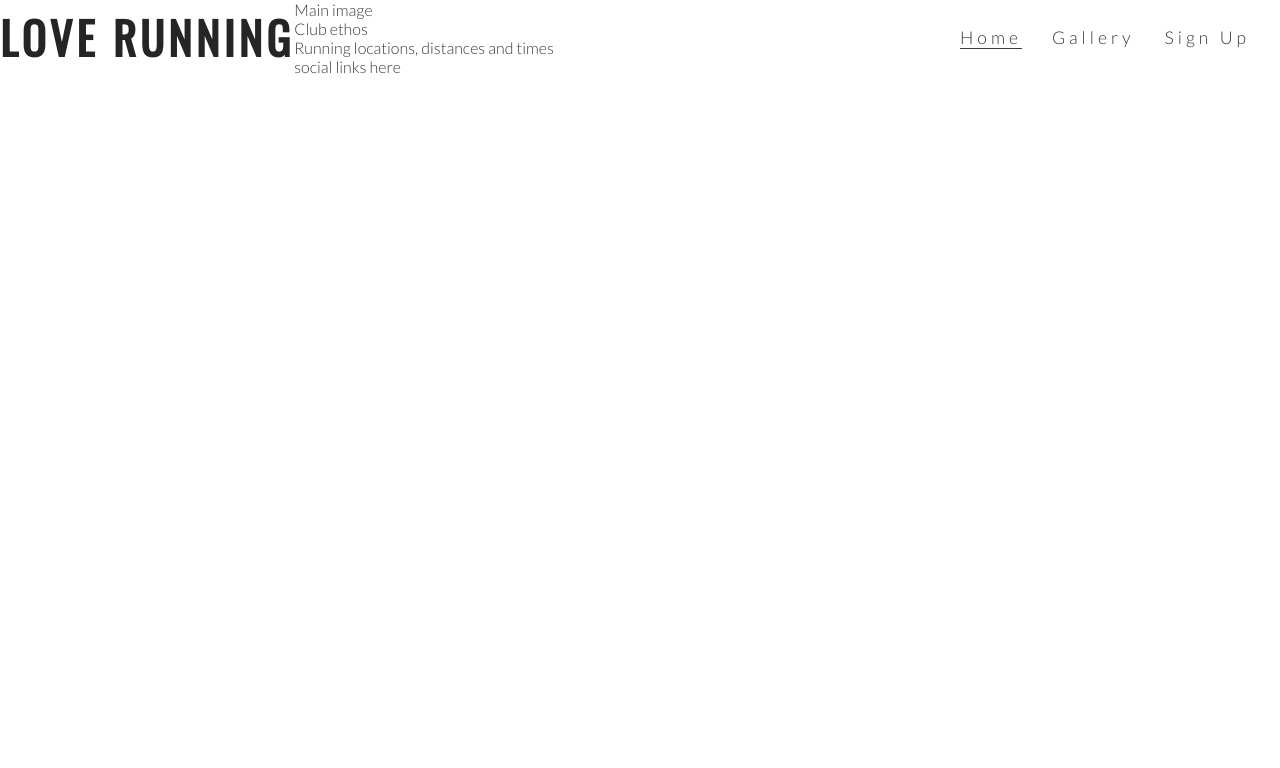
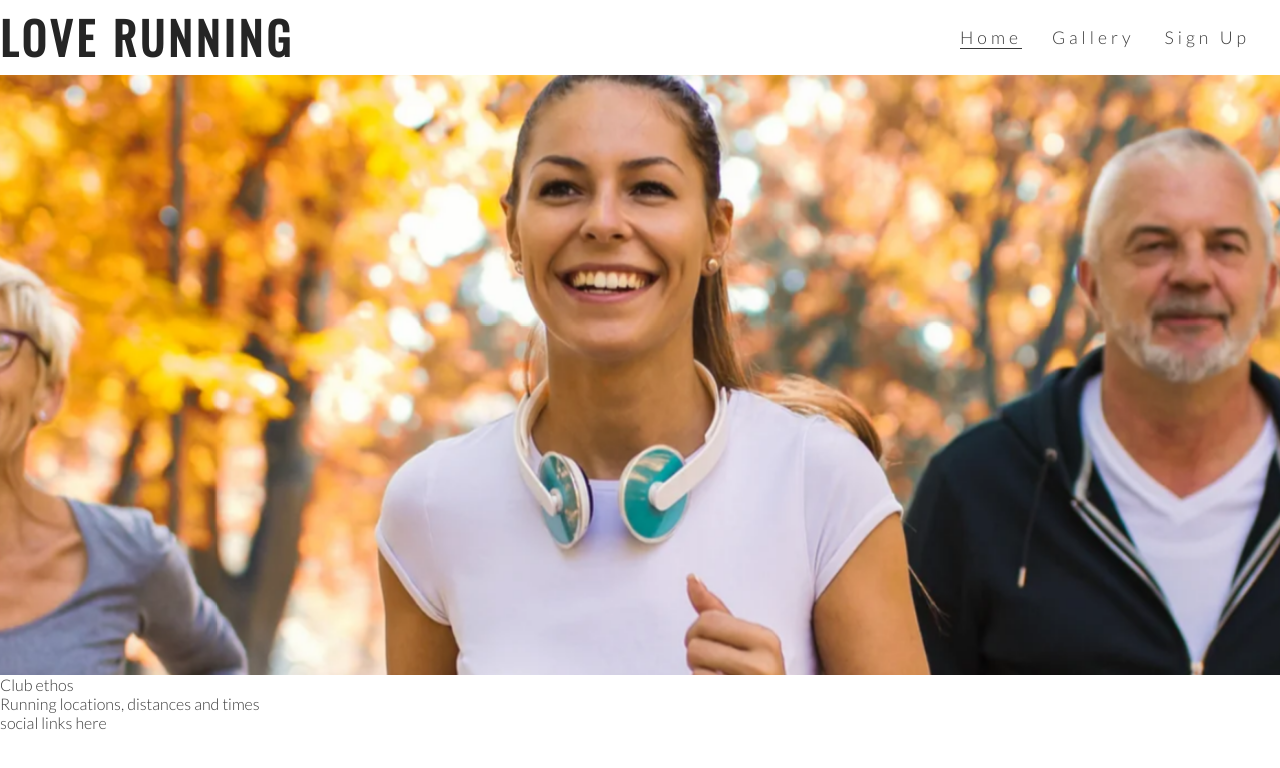
Before and after one commit to louwJohan/love-running, a plain HTML site: page index.html in a window 1280 px wide. Drawn offline with nearby package versions, Linux system fonts and the light colour scheme.

Commit message:
Add hero image and animation zoom

```diff
--- a/assets/css/style.css
+++ b/assets/css/style.css
@@ -53,3 +53,31 @@ h1, h2 {
 .active {
     border-bottom: 1px solid #3a3a3a;
 }
+ /* hero image */
+
+#hero-outer {
+    height: 600px;
+    width: 100%;
+    overflow: hidden;
+}
+
+#hero-image {
+    height: 600px;
+    width: 100%;
+    background: url('../images/hero-image.webp') no-repeat center center;
+
+    /* animates zoom effect on loding page */
+    animation-name: hero-zoom;
+    animation-duration: 5s;
+    animation-fill-mode: forwards;
+}
+
+/* creates the level of zoom for hero image */
+@keyframes hero-zoom {
+    from{
+        transform: scale(1);
+    }
+    to{
+        transform: scale(1.1);
+    }
+}
--- a/index.html
+++ b/index.html
@@ -31,8 +31,8 @@
                 </ul>
             </nav>
     </header>
-    <section>
-        Main image
+    <section id="hero-outer">
+        <div id="hero-image"></div>
     </section>
     <section>
         Club ethos
```
Also changed, not shown: assets/images/hero-image.webp (added).
